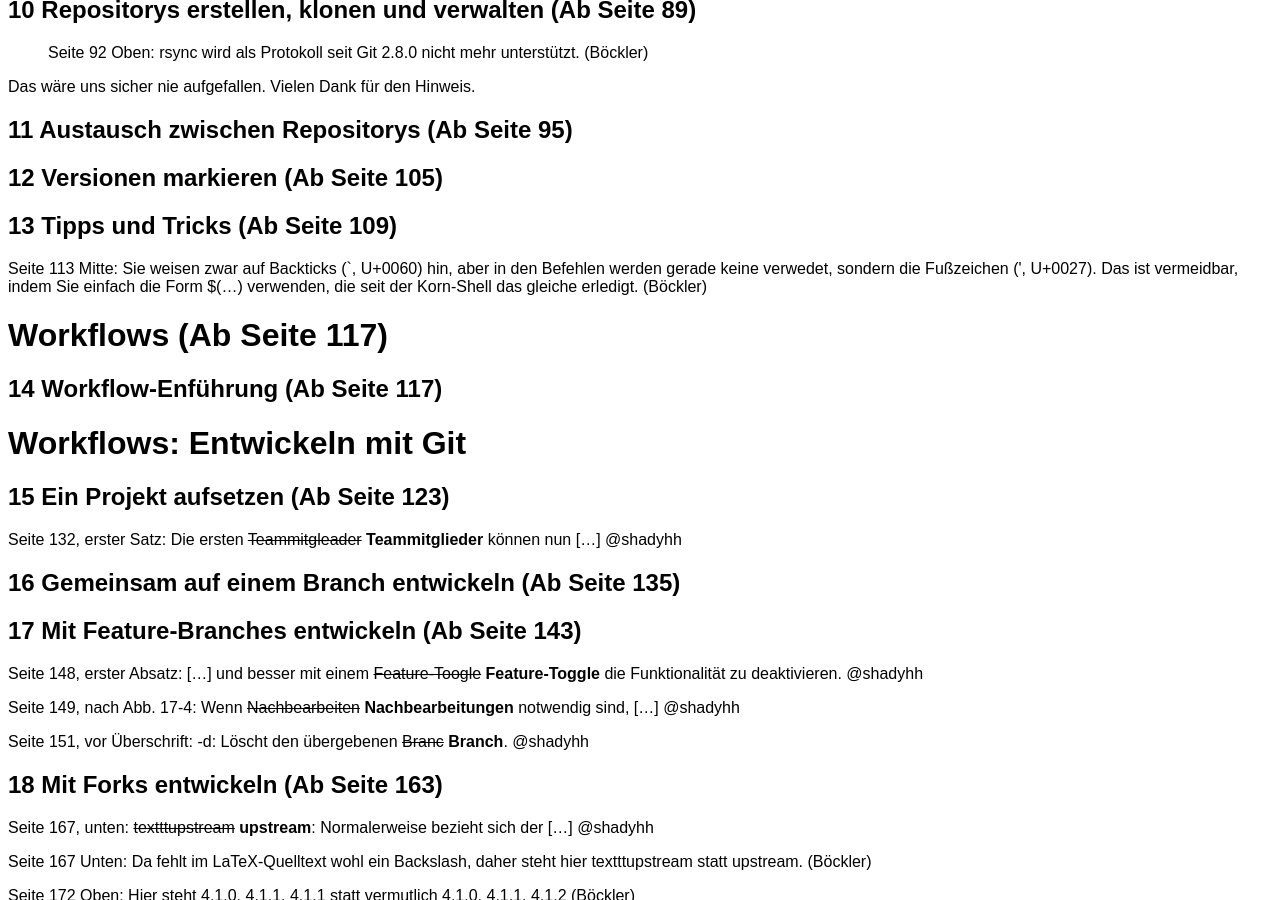
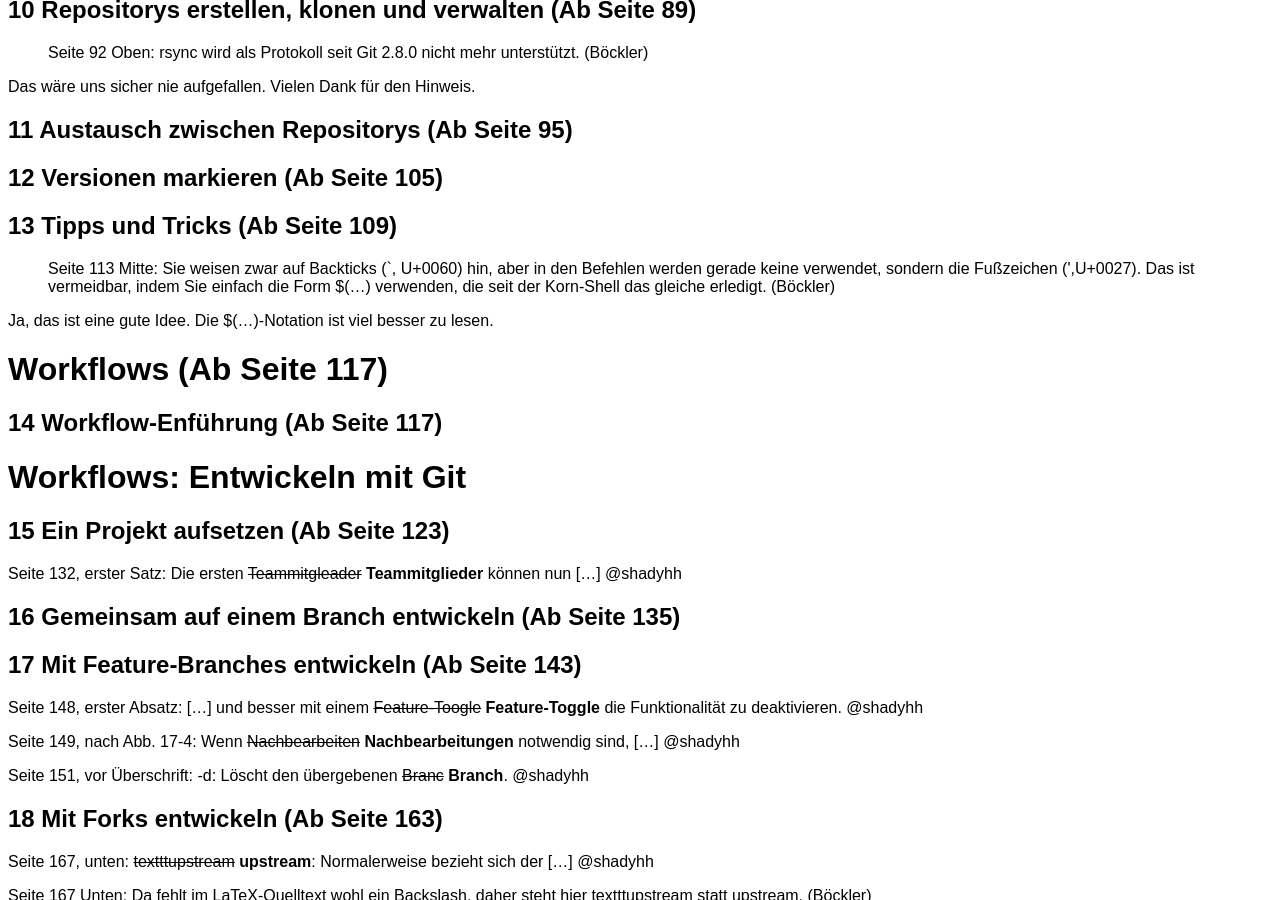
Before and after one commit to kapitel26/gitbuch-feedback, a Jekyll site: the page built from feedback-git-buch-auflage-4.md, in a window 1280 px wide and 900 px high, scrolled down 953 px. Built offline with Jekyll 4.4.1, drawn with Linux system fonts in a browser that asks for light colours.

```diff
--- a/feedback-git-buch-auflage-4.md
+++ b/feedback-git-buch-auflage-4.md
@@ -53,10 +53,10 @@ Das wäre uns sicher nie aufgefallen. Vielen Dank für den Hinweis.
 
 ## 13 Tipps und Tricks (Ab Seite 109)
 
-Seite 113 Mitte: Sie weisen zwar auf Backticks (\`, U+0060) hin, aber in den
-Befehlen werden gerade keine verwedet, sondern die Fußzeichen (\',
-U+0027). Das ist vermeidbar, indem Sie einfach die Form $(…) verwenden,
+> Seite 113 Mitte: Sie weisen zwar auf Backticks (\`, U+0060) hin, aber in den Befehlen werden gerade keine verwendet, sondern die Fußzeichen (\',U+0027). Das ist vermeidbar, indem Sie einfach die Form $(…) verwenden,
 die seit der Korn-Shell das gleiche erledigt. (Böckler)
+
+Ja, das ist eine gute Idee. Die $(...)-Notation ist viel besser zu lesen.
 
 # Workflows (Ab Seite 117)
 
```
